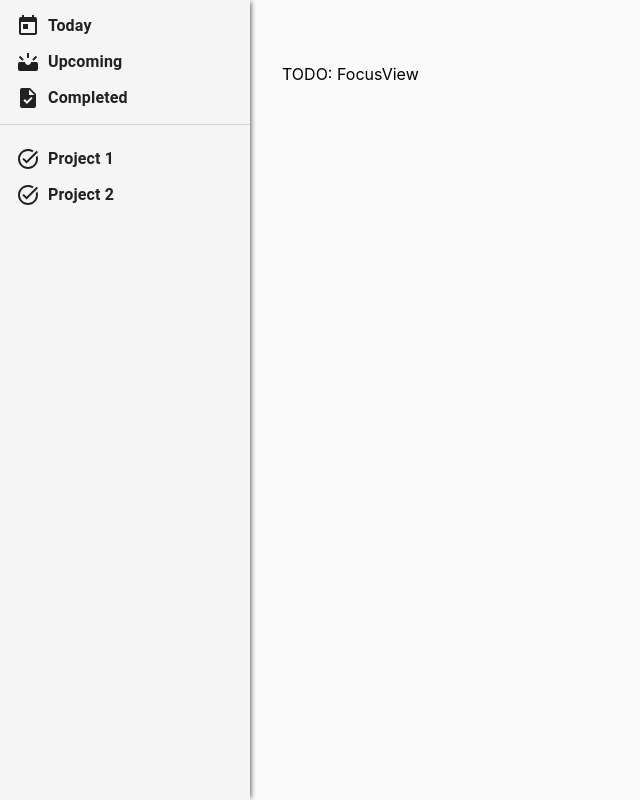
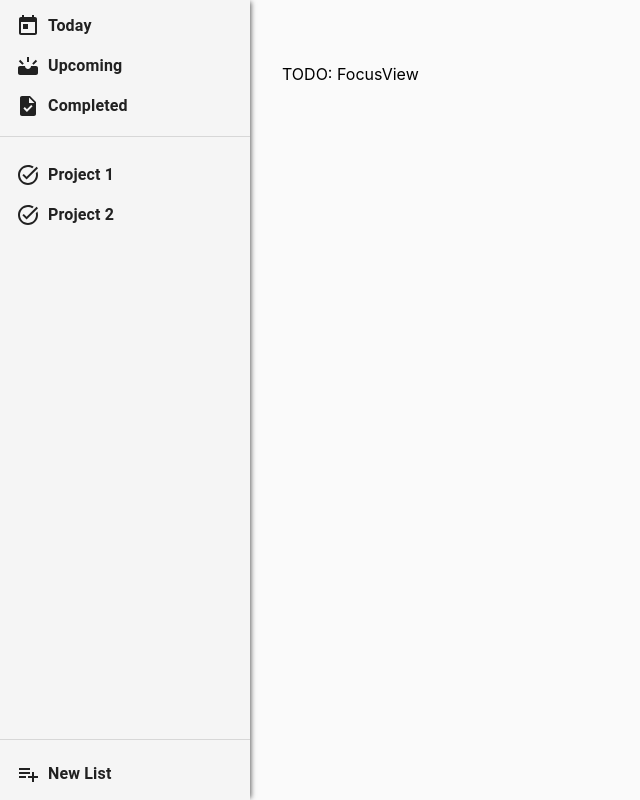
Before and after one commit to MitchStark10/venom-electron, a React (Create React App) app: page / in a window 1280 px wide. Shown: the whole page, without its empty margins (0-640 px from the left). Built offline with nearby package versions, Linux system fonts and the light colour scheme.

Commit message:
initialize theme correctly, add sidebar toolbar

```diff
--- a/src/App.tsx
+++ b/src/App.tsx
@@ -6,13 +6,21 @@ import { createMuiTheme } from "./muiTheme";
 const App: FC = () => {
   const [themeMode, setThemeMode] = useState<"light" | "dark">("light");
   useEffect(() => {
+    // Prepare listener for whenever the user changes their theme
     const themeListener = (e: MediaQueryListEvent) => {
       setThemeMode(e.matches ? "dark" : "light");
     };
-
     window
       .matchMedia("(prefers-color-scheme: dark)")
       .addEventListener("change", themeListener);
+
+    // Initialize the theme to the users preference
+    if (
+      window.matchMedia &&
+      window.matchMedia("(prefers-color-scheme: dark)").matches
+    ) {
+      setThemeMode("dark");
+    }
   }, []);
 
   const theme = createMuiTheme(themeMode);
--- /dev/null
+++ b/src/Layout/Sidebar/SidebarCoreMenu.tsx
@@ -0,0 +1,14 @@
+import { Task, Today, Upcoming } from "@mui/icons-material";
+import { DividerWithPadding } from "../../components/DividerWithPadding";
+import { SidebarMenuItem } from "./SidebarMenuItem";
+
+export const SidebarCoreMenu = () => {
+  return (
+    <>
+      <SidebarMenuItem icon={<Today />} title="Today" />
+      <SidebarMenuItem icon={<Upcoming />} title="Upcoming" />
+      <SidebarMenuItem icon={<Task />} title="Completed" />
+      <DividerWithPadding />
+    </>
+  );
+};
--- /dev/null
+++ b/src/Layout/Sidebar/SidebarToolbar.tsx
@@ -0,0 +1,12 @@
+import { PlaylistAdd } from "@mui/icons-material";
+import { DividerWithPadding } from "../../components/DividerWithPadding";
+import { SidebarMenuItem } from "./SidebarMenuItem";
+
+export const SidebarToolbar = () => {
+  return (
+    <span>
+      <DividerWithPadding />
+      <SidebarMenuItem title="New List" icon={<PlaylistAdd />} />
+    </span>
+  );
+};
--- a/src/Layout/Sidebar/index.tsx
+++ b/src/Layout/Sidebar/index.tsx
@@ -1,8 +1,10 @@
-import { Task, TaskAlt, Today, Upcoming } from "@mui/icons-material";
-import { Divider, styled } from "@mui/material";
+import { TaskAlt } from "@mui/icons-material";
+import { styled } from "@mui/material";
 import { projectList } from "../../mockData/projectList";
 import { Project } from "../../types/Project";
+import { SidebarCoreMenu } from "./SidebarCoreMenu";
 import { SidebarMenuItem } from "./SidebarMenuItem";
+import { SidebarToolbar } from "./SidebarToolbar";
 
 const SidebarContainer = styled("span")(({ theme }) => ({
   display: "flex",
@@ -19,19 +21,20 @@ const SidebarContainer = styled("span")(({ theme }) => ({
   padding: `${theme.spacing(4)} 0`,
   height: "100vh",
   boxShadow: `3px 0 5px -2px ${theme.palette.grey[700]}`,
+  justifyContent: "space-between",
 }));
 
-const DividerWithPadding = styled(Divider)(({ theme }) => ({
-  margin: `${theme.spacing(4)} 0 ${theme.spacing(8)} 0 !important`,
+const SidebarMenuContainer = styled("span")(({ theme }) => ({
+  display: "flex",
+  flexDirection: "column",
+  gap: theme.spacing(2),
 }));
 
 export const SideBar = () => {
   return (
     <SidebarContainer>
-      <SidebarMenuItem icon={<Today />} title="Today" />
-      <SidebarMenuItem icon={<Upcoming />} title="Upcoming" />
-      <SidebarMenuItem icon={<Task />} title="Completed" />
-      <DividerWithPadding />
+      <SidebarMenuContainer>
+        <SidebarCoreMenu />
         {projectList.map((project: Project) => (
           <SidebarMenuItem
             key={project.id}
@@ -39,6 +42,8 @@ export const SideBar = () => {
             title={project.name}
           />
         ))}
+      </SidebarMenuContainer>
+      <SidebarToolbar />
     </SidebarContainer>
   );
 };
--- /dev/null
+++ b/src/components/DividerWithPadding.tsx
@@ -0,0 +1,5 @@
+import { Divider, styled } from "@mui/material";
+
+export const DividerWithPadding = styled(Divider)(({ theme }) => ({
+  margin: `${theme.spacing(4)} 0 ${theme.spacing(8)} 0 !important`,
+}));
```
Lines whose indentation alone changed are shown as unchanged.
